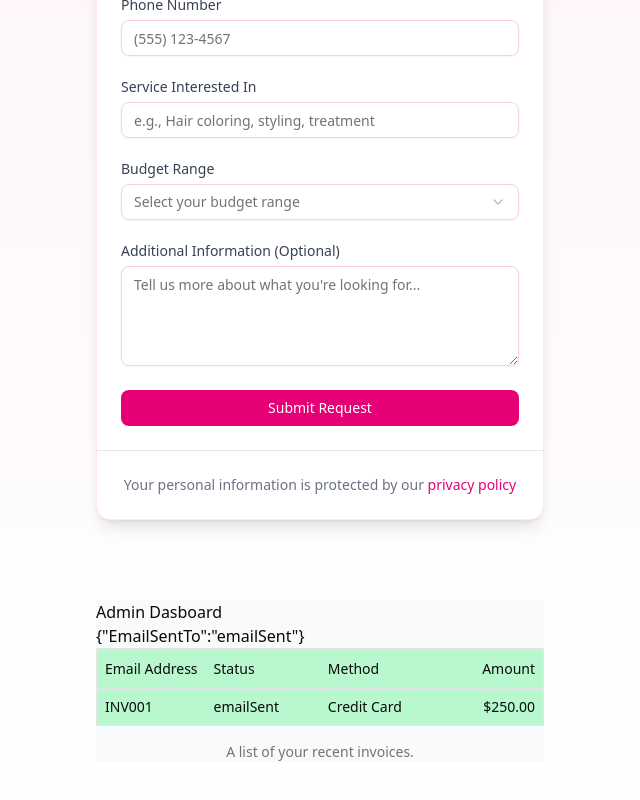
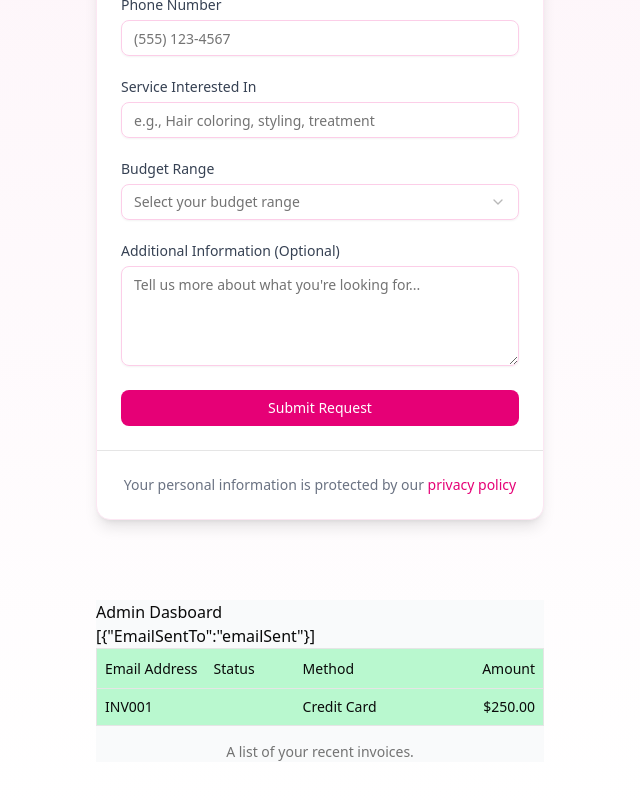
Before and after one commit to alexcol123/salon-tutorial-n8n, a Next.js app: page /form in a window 1280 px wide. Shown: the part 405-1205 px from the top of the page, without its empty margins (320-960 px from the left). Built offline with nearby package versions, Linux system fonts and the light colour scheme.

Commit message:
made state an array

```diff
--- a/src/app/(pages)/form/page.tsx
+++ b/src/app/(pages)/form/page.tsx
@@ -68,9 +68,13 @@ export default function RequestInfoForm() {
     }));
   };
 
-  const [response, setResponse] = useState({
-    EmailSentTo: "emailSent",
-  });
+  //emailSent: "Alexcol123456ss@gmail.com"
+
+  const [response, setResponse] = useState([
+    {
+      EmailSentTo: "emailSent",
+    },
+  ]);
 
   const handleSelect = (value: string) => {
     setFormData((prev: FormData) => ({
@@ -102,7 +106,7 @@ export default function RequestInfoForm() {
       // Example: set the response as a stringified value, or update your state shape as needed
       const data = await response.json();
       console.log("data ----- ", data.data);
-      setResponse({ EmailSentTo: data.data.emailSent });
+      setResponse((prev) => [...prev, { EmailSentTo: data.data.emailSent }]);
 
       // setresponse({
       //   EmailSentTo: data.EmailSentTo || "test123",
```
